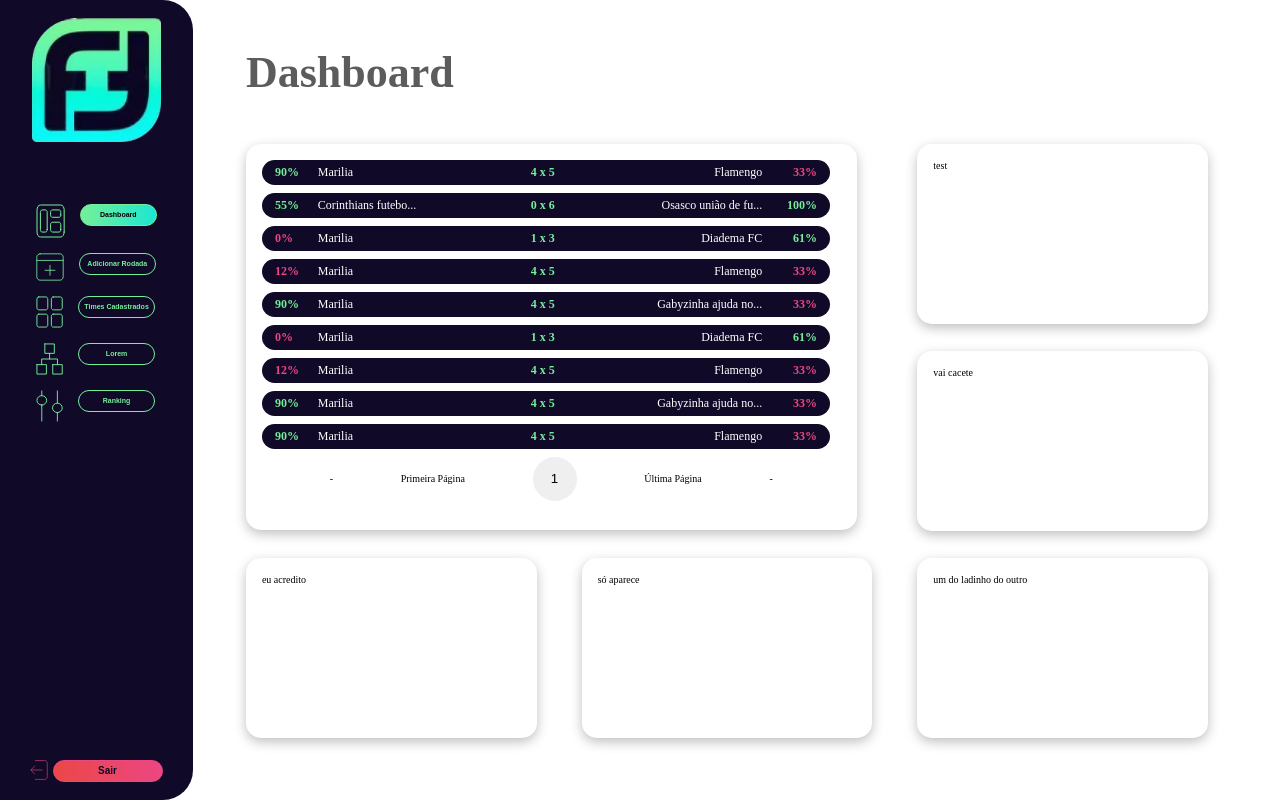
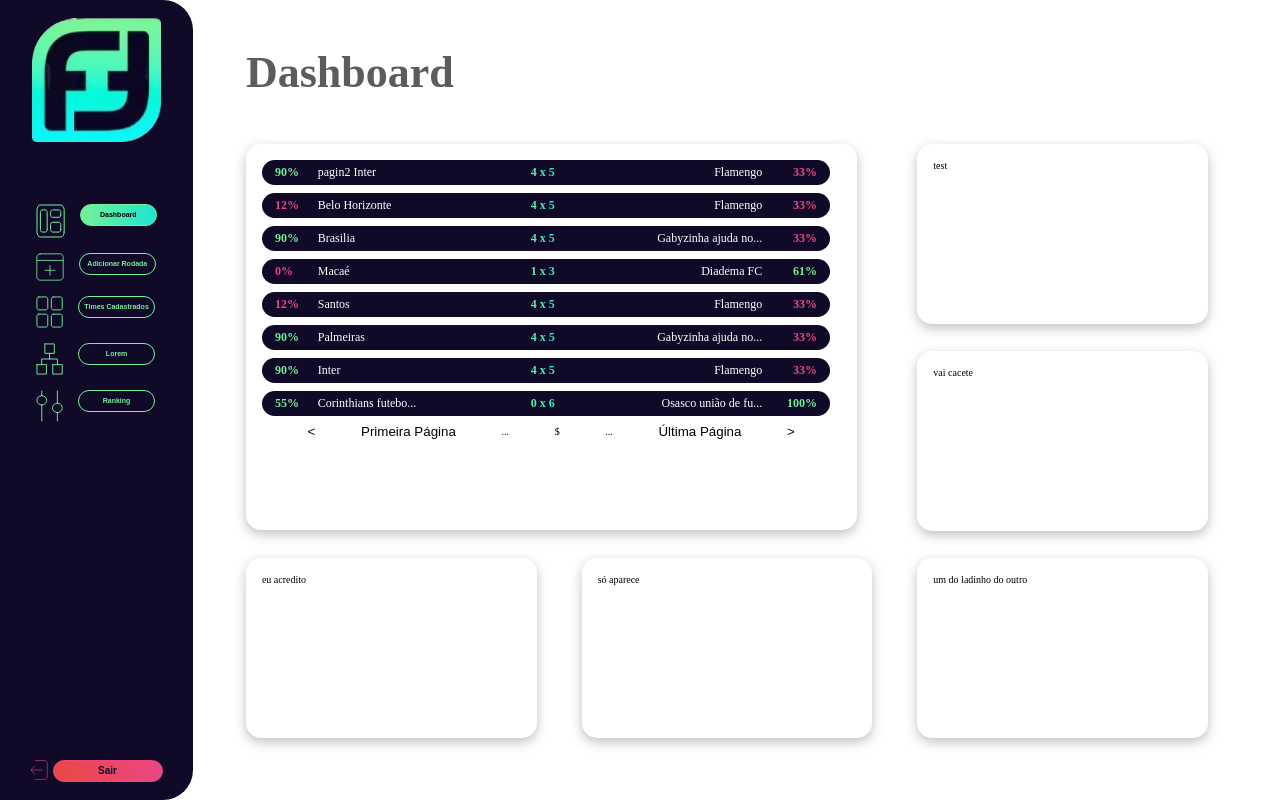
Before and after one commit to estartandodevs-course/Escala-as-Mina, a React (Create React App) app: page / in a window 1280 px wide. Built offline with nearby package versions, Linux system fonts and the light colour scheme.

Commit message:
fixed button type=icon rounded and typography gradient. made an hook for current page

```diff
--- a/src/components/Button/index.jsx
+++ b/src/components/Button/index.jsx
@@ -1,5 +1,6 @@
 import { RectangularButton, IconButton } from "./styledButton";
 import { useTheme } from "styled-components";
+import { variationStyle } from "../../styles";
 
 export const Button = (props) => {
   // props.type can be solid, outlined or icon
@@ -8,48 +9,31 @@ export const Button = (props) => {
 
   const { onClick, variation, children, type = "solid" } = props;
   let { size } = props;
-  if (variation === "search") size = variation;
-  if (type === "icon") {
-    size = type;
+  let dimensions = {};
+  const theme = useTheme();
+
+  //if we don't provide a keyword for size, there's some default configs
+  if (!size) {
+    if (variation === "search") {
+      size = variation;
+    } else if (type === "icon") {
+      size = type;
+    }
   }
-  const theme = useTheme();
-  const variationStyle = {
-    //this can't be outside Button because it depends on theme
-    primary: {
-      background: theme.pallete.primary.main,
-      hoverBackground: theme.pallete.primary.lighter,
-    },
-    secondary: {
-      background: theme.pallete.secondary.main,
-      hoverBackground: theme.pallete.secondary.main,
-    },
-    disabled: {
-      background: theme.pallete.gray.firstGray,
-      hoverBackground: theme.pallete.gray.secondGray,
-    },
-    search: {
-      background: theme.pallete.gray.black,
-      hoverBackground: theme.pallete.gray.firstGray,
-    },
-    active: {
-      background: theme.pallete.gradient.main,
-      hoverBackground: theme.pallete.gradient.hover,
-    },
-    alert: {
-      background: theme.pallete.alert.main,
-      hoverBackground: theme.pallete.gradient.alert,
-    },
-    forward: {
-      background: theme.pallete.gradient.main,
-    },
-    reverse: {
-      background: theme.pallete.gradient.hover,
-    },
-  };
+
+  //if we provide a non-keyword size, then the button gonna have this size (width = height)
+  if (size.includes("vh") || size.includes("px") || size.includes("vw")) {
+    dimensions = {
+      width: size,
+      height: size,
+    };
+  } else {
+    dimensions = { ...theme.dimensions.button[size] };
+  }
 
   const styling = {
     //Styling object that StyledButton receives
-    ...theme.dimensions.button[size],
+    ...dimensions,
     ...variationStyle[variation],
     variation,
   };
--- a/src/components/Button/styledButton.jsx
+++ b/src/components/Button/styledButton.jsx
@@ -6,6 +6,8 @@ const BaseButton = styled.button`
   justify-content: center;
   border: none;
   cursor: pointer;
+  width: ${({ styling }) => styling.width};
+  height: ${({ styling }) => styling.height};
   &:focus {
     outline: none;
   }
@@ -13,9 +15,6 @@ const BaseButton = styled.button`
 
 const RectangularButton = styled(BaseButton)`
   border-radius: 50px;
-
-  width: ${({ styling }) => styling.width};
-  height: ${({ styling }) => styling.height};
 
   ${(props) =>
     props.type === "solid" //this ternary deals with solid/outlined types
@@ -44,15 +43,13 @@ const RectangularButton = styled(BaseButton)`
 const IconButton = styled(BaseButton)`
   border-radius: 50%;
   //I have to take this complexity out of here. styled component is for styling, logical stuff isn't supposed to be here
-  width: ${(props) =>
-    props.rounded ? props.styling.normal : props.styling.small};
-  height: ${(props) =>
-    props.rounded ? props.styling.normal : props.styling.small};
 
   ${(props) =>
     props.rounded === true
       ? css`
-          background-image: ${props.styling.background};
+          ${props.styling.variation !== "active"
+            ? "background-color"
+            : "background-image"}: ${props.styling.background};
         `
       : css`
           background-color: transparent;
--- a/src/components/Layout/index.jsx
+++ b/src/components/Layout/index.jsx
@@ -60,7 +60,7 @@ export const Layout = (props) => {
         <ContainerNav>
           {navItems.map((item, index, array) => {
             return (
-              <NavLink exact to={item.to} activeClassName="actived">
+              <NavLink key={index} exact to={item.to} activeClassName="actived">
                 <img src={item.src} alt={item.alt} />
                 <Button
                   type="oulined"
--- a/src/components/ListItem/index.jsx
+++ b/src/components/ListItem/index.jsx
@@ -13,13 +13,13 @@ function decline() {
 }
 
 const ListItem = (props) => {
-  const { children, variation, type = "ranking" } = props;
+  const { children, variation, id, type = "ranking" } = props;
   const theme = useTheme();
 
   if (type === "player" && variation === "edit") {
     return (
       <FlexContainer type={type}>
-        <StyledListItem type={type}>
+        <StyledListItem key={id} type={type}>
           {children.map((item, index) => handleList(item, index, type, theme))}
           <Button type="icon" onClick={accept}>
             <img src={acceptButton} alt="accept" />
@@ -35,10 +35,10 @@ const ListItem = (props) => {
     return <InputPlayer />;
   }
 
-  //this is the default return
+  //this is the default return, ranking
   return (
     <FlexContainer type={type}>
-      <StyledListItem type={type}>
+      <StyledListItem key={id} type={type}>
         {children.map((item, index) => handleList(item, index, type, theme))}
       </StyledListItem>
     </FlexContainer>
@@ -62,6 +62,7 @@ function ranking(item, index, theme) {
     return (
       <span>
         <Typography
+          key={index}
           size="24px"
           weight="700"
           color={theme.pallete.secondary.main}
@@ -70,6 +71,7 @@ function ranking(item, index, theme) {
           {elements[0]}
         </Typography>
         <Typography
+          key={index}
           size="24px"
           weight="700"
           color={theme.pallete.gray.firstGray}
@@ -78,6 +80,7 @@ function ranking(item, index, theme) {
           - {elements[1]} -
         </Typography>
         <Typography
+          key={index}
           size="24px"
           weight="700"
           color={theme.pallete.secondary.main}
@@ -89,13 +92,25 @@ function ranking(item, index, theme) {
     );
   } else if (index === 1) {
     return (
-      <Typography size="32px" weight="600" color={theme.pallete.gray.firstGray}>
+      <Typography
+        key={index}
+        size="32px"
+        weight="600"
+        color={theme.pallete.gray.firstGray}
+      >
         {item}
       </Typography>
     );
   } else {
     return (
-      <Typography size="32px" weight="600" font="Poppins" type="span" gradient>
+      <Typography
+        key={index}
+        size="32px"
+        weight="600"
+        font="Poppins"
+        type="span"
+        gradient
+      >
         {item}
       </Typography>
     );
@@ -105,13 +120,23 @@ function ranking(item, index, theme) {
 function player(item, index, theme) {
   if (index < 2) {
     return (
-      <Typography size="16px" weight="700" color={theme.pallete.secondary.main}>
+      <Typography
+        key={index}
+        size="16px"
+        weight="700"
+        color={theme.pallete.secondary.main}
+      >
         {item}
       </Typography>
     );
   } else {
     return (
-      <Typography size="16px" weight="700" color={theme.pallete.gray.white}>
+      <Typography
+        key={index}
+        size="16px"
+        weight="700"
+        color={theme.pallete.gray.white}
+      >
         {item}
       </Typography>
     );
@@ -123,6 +148,7 @@ function dashboard(item, index, theme) {
     case 0:
       return (
         <Typography
+          key={index}
           size="1.2rem"
           weight="700"
           color={
@@ -136,15 +162,21 @@ function dashboard(item, index, theme) {
       );
 
     case 1:
-      return <Typography size="1.2rem">{item}</Typography>;
+      return (
+        <Typography key={index} size="1.2rem">
+          {item}
+        </Typography>
+      );
 
     case 2:
       return (
         <Typography
+          key={index}
           size="1.2rem"
           weight="700"
           align="center"
           color={theme.pallete.secondary.main}
+          gradient
         >
           {item}
         </Typography>
@@ -152,7 +184,7 @@ function dashboard(item, index, theme) {
 
     case 3:
       return (
-        <Typography size="1.2rem" align="right">
+        <Typography key={index} size="1.2rem" align="right">
           {item}
         </Typography>
       );
@@ -160,6 +192,7 @@ function dashboard(item, index, theme) {
     case 4:
       return (
         <Typography
+          key={index}
           size="1.2rem"
           weight="700"
           color={
@@ -174,7 +207,7 @@ function dashboard(item, index, theme) {
       );
 
     default:
-      return <Typography>{item}</Typography>;
+      return <Typography key={index}>{item}</Typography>;
   }
 }
 
--- a/src/components/ListItem/styledList.jsx
+++ b/src/components/ListItem/styledList.jsx
@@ -43,6 +43,7 @@ export const FlexContainer = styled.div.attrs((props) => ({
   box-sizing: border-box;
   background-color: ${(props) => props.theme.pallete.gray.black};
   margin-bottom: 8px;
+
   ${(props) =>
     props.type !== "dashboard" &&
     css`
--- a/src/components/Typography/styledText.jsx
+++ b/src/components/Typography/styledText.jsx
@@ -12,10 +12,12 @@ export const Paragraph = styled.p`
   ${(props) =>
     props.gradient &&
     css`
+      color: transparent;
       background-image: ${props.theme.pallete.gradient.main};
       background-size: 100%;
       background-clip: text;
-      text-fill-color: transparent;
+      -webkit-background-clip: text;
+      background-repeat: repeat;
     `}
 `;
 
@@ -30,9 +32,11 @@ export const Span = styled.span`
   ${(props) =>
     props.gradient &&
     css`
+      color: transparent;
       background-image: ${props.theme.pallete.gradient.main};
       background-size: 100%;
+      background-clip: text;
+      -webkit-background-clip: text;
       background-repeat: repeat;
-      text-fill-color: transparent;
     `}
 `;
--- a/src/mocks/index.js
+++ b/src/mocks/index.js
@@ -1,13 +1,33 @@
 //colocar os mocks aqui
 
-export const partidas = [ //28 items
+const partidas = [ //28 items
     ["90%", "Marilia", "4 x 5", "Flamengo", "33%"],
     ["55%", "Corinthians futebol clube", "0 x 6", "Osasco união de futebol feminino", "100%"],
     ["0%", "Marilia", "1 x 3", "Diadema FC", "61%"],
-    ["12%", "Marilia", "4 x 5", "Flamengo", "33%"],
-    ["90%", "Marilia", "4 x 5", "Gabyzinha ajuda nois", "33%"],
+    ["12%", "Belo Horizonte", "4 x 5", "Flamengo", "33%"],
+    ["90%", "Brasilia", "4 x 5", "Gabyzinha ajuda nois", "33%"],
+    ["0%", "Macaé", "1 x 3", "Diadema FC", "61%"],
+    ["12%", "Santos", "4 x 5", "Flamengo", "33%"],
+    ["90%", "Palmeiras", "4 x 5", "Gabyzinha ajuda nois", "33%"],
+    ["90%", "pagin2 Inter", "4 x 5", "Flamengo", "33%"],
+    ["12%", "Belo Horizonte", "4 x 5", "Flamengo", "33%"],
+    ["90%", "Brasilia", "4 x 5", "Gabyzinha ajuda nois", "33%"],
+    ["0%", "Macaé", "1 x 3", "Diadema FC", "61%"],
+    ["12%", "Santos", "4 x 5", "Flamengo", "33%"],
+    ["90%", "Palmeiras", "4 x 5", "Gabyzinha ajuda nois", "33%"],
+    ["90%", "Inter", "4 x 5", "Flamengo", "33%"],
+    ["55%", "Corinthians futebol clube", "0 x 6", "Osasco união de futebol feminino", "100%"],
     ["0%", "Marilia", "1 x 3", "Diadema FC", "61%"],
-    ["12%", "Marilia", "4 x 5", "Flamengo", "33%"],
-    ["90%", "Marilia", "4 x 5", "Gabyzinha ajuda nois", "33%"],
-    ["90%", "Marilia", "4 x 5", "Flamengo", "33%"],
+    ["12%", "Belo Horizonte", "4 x 5", "Flamengo", "33%"],
+    ["12%", "Belo Horizonte", "4 x 5", "Flamengo", "33%"],
+    ["90%", "Brasilia", "4 x 5", "Gabyzinha ajuda nois", "33%"],
+    ["0%", "Macaé", "1 x 3", "Diadema FC", "61%"]
 ]
+
+//This mocks backend response
+export function getItems(division, numberPerDivision = 8, sortedList = partidas) {
+  const totalDivisions = Math.floor(sortedList.length / numberPerDivision);
+  const startIndex = numberPerDivision * division;
+  const stopIndex = numberPerDivision * (division + 1);
+  return [totalDivisions, sortedList.slice(startIndex, stopIndex)]
+}
--- a/src/pages/dashboard/index.jsx
+++ b/src/pages/dashboard/index.jsx
@@ -1,7 +1,8 @@
 import { Card, ListItem, Typography, Button } from "../../components";
-import { partidas } from "../../mocks";
-import styled from "styled-components";
+import { getItems } from "../../mocks";
+import styled, { useTheme } from "styled-components";
 import { getV } from "../../styles";
+import { useState } from "react";
 
 const Header = styled.header`
   max-height: 200px;
@@ -22,15 +23,35 @@ const FlexContainer = styled.div`
   justify-content: space-evenly;
   align-items: center;
   width: 100%;
+  margin-left: auto;
+  margin-right: auto;
 `;
-// We'll use this function if backend returns all items
-// function divideList(sortedList, division, numberPerDivision = 8) {
-//   const totalDivisions = Math.ceil(sortedList.lenght / numberPerDivision);
-//   if (division > totalDivisions) division = totalDivisions;
-//   const startIndex = numberPerDivision * division;
-//   const stopIndex = numberPerDivision * (division + 1);
-//   return sortedList.slice(startIndex, stopIndex);
-// }
+function getButtons(page, totalPages) {
+  //   <Button
+  //   size={getV("32px", "h")}
+  //   type="icon"
+  //   variation="search"
+  //   rounded
+  // >
+  //   <Typography color={theme.pallete.secondary.main}>1</Typography>
+  // </Button>
+  // <Button
+  //   size={getV("32px", "h")}
+  //   type="icon"
+  //   variation="secondary"
+  //   rounded
+  // >
+  //   <Typography color={theme.pallete.gray.black}>2</Typography>
+  // </Button>
+  // <Button
+  //   size={getV("32px", "h")}
+  //   type="icon"
+  //   variation="search"
+  //   rounded
+  // >
+  //   3
+  // </Button>
+}
 function checkTeamsNameLenght(listOfTeams) {
   const checkTeamName = (listOfGame) => {
     return listOfGame.map((item) => {
@@ -44,15 +65,20 @@ function checkTeamsNameLenght(listOfTeams) {
   return listOfTeams.map((item) => checkTeamName(item));
 }
 
-const partidasCheckadas = checkTeamsNameLenght(partidas);
+export const Dashboard = (props) => {
+  const theme = useTheme();
+  const [page, setPage] = useState(1);
 
-console.log(partidasCheckadas);
-export const Dashboard = (props) => {
+  let [totalPages, matches] = getItems(page);
+  const matchesChecked = checkTeamsNameLenght(matches);
+
+  console.log(page);
+
   return (
     <GlobalWrapper>
       <Header>
         <Typography
-          color={(props) => props.theme.pallete.gray.thirdGray}
+          color={theme.pallete.gray.thirdGray}
           size="44px"
           weight="bold"
           type="h1"
@@ -63,17 +89,42 @@ export const Dashboard = (props) => {
       <GridWrapper>
         <Card size="normal" area="a">
           <ul>
-            {partidasCheckadas.map((item) => (
-              <ListItem type="dashboard">{item}</ListItem>
+            {matchesChecked.map((item, index) => (
+              <ListItem key={("partida", index)} type="dashboard">
+                {item}
+              </ListItem>
             ))}
             <FlexContainer>
-              <p>-</p>
-              <p>Primeira Página</p>
-              <Button type="icon" variation="primary" rounded>
-                1
-              </Button>
-              <p>Última Página</p>
-              <p>-</p>
+              {page !== 0 ? (
+                <Button type="icon" onClick={() => setPage(page - 1)}>
+                  {"<"}
+                </Button>
+              ) : (
+                ""
+              )}
+              {page !== 0 ? (
+                <Button type="icon" onClick={() => setPage(0)}>
+                  Primeira Página
+                </Button>
+              ) : (
+                ""
+              )}
+              {page !== 0 ? <p>...</p> : ""}${getButtons(page, totalPages)}
+              {page !== totalPages ? <p>...</p> : ""}
+              {page !== totalPages ? (
+                <Button type="icon" onClick={() => setPage(totalPages)}>
+                  Última Página
+                </Button>
+              ) : (
+                ""
+              )}
+              {page !== totalPages ? (
+                <Button type="icon" onClick={() => setPage(page + 1)}>
+                  {">"}
+                </Button>
+              ) : (
+                ""
+              )}
             </FlexContainer>
           </ul>
         </Card>
--- a/src/styles/index.jsx
+++ b/src/styles/index.jsx
@@ -1,6 +1,6 @@
 import { createGlobalStyle } from "styled-components";
 
-export const GlobalStyle = createGlobalStyle`
+const GlobalStyle = createGlobalStyle`
   *, body {
     padding: 0;
     margin: 0;
@@ -17,7 +17,7 @@ export const GlobalStyle = createGlobalStyle`
   }
 `;
 
-export const theme = {
+const theme = {
   pallete: {
     primary: {
       lighter: "#D1FAF6",
@@ -55,8 +55,8 @@ export const theme = {
         height: "28px",
       },
       icon: {
-        small: "28px",
-        normal: "44px",
+        small: { width: "28px", height: "28px" },
+        normal: { width: "44px", height: "44px" },
       },
       small: {
         width: "165px",
@@ -104,7 +104,41 @@ export const theme = {
   },
 };
 
-export function getV(px, heightOrWidth) {
+const variationStyle = {
+  //this can't be outside Button because it depends on theme
+  primary: {
+    background: theme.pallete.primary.main,
+    hoverBackground: theme.pallete.primary.lighter,
+  },
+  secondary: {
+    background: theme.pallete.secondary.main,
+    hoverBackground: theme.pallete.secondary.main,
+  },
+  disabled: {
+    background: theme.pallete.gray.firstGray,
+    hoverBackground: theme.pallete.gray.secondGray,
+  },
+  search: {
+    background: theme.pallete.gray.black,
+    hoverBackground: theme.pallete.gray.firstGray,
+  },
+  active: {
+    background: theme.pallete.gradient.main,
+    hoverBackground: theme.pallete.gradient.hover,
+  },
+  alert: {
+    background: theme.pallete.alert.main,
+    hoverBackground: theme.pallete.gradient.alert,
+  },
+  forward: {
+    background: theme.pallete.gradient.main,
+  },
+  reverse: {
+    background: theme.pallete.gradient.hover,
+  },
+};
+
+function getV(px, heightOrWidth) {
   const measure = Number(px.replace("px", ""));
   let formattedMeasure = 0;
   if (["h", "height"].includes(heightOrWidth)) {
@@ -116,3 +150,5 @@ export function getV(px, heightOrWidth) {
   }
   return formattedMeasure;
 }
+export default variationStyle;
+export { getV, variationStyle, theme, GlobalStyle };
```
